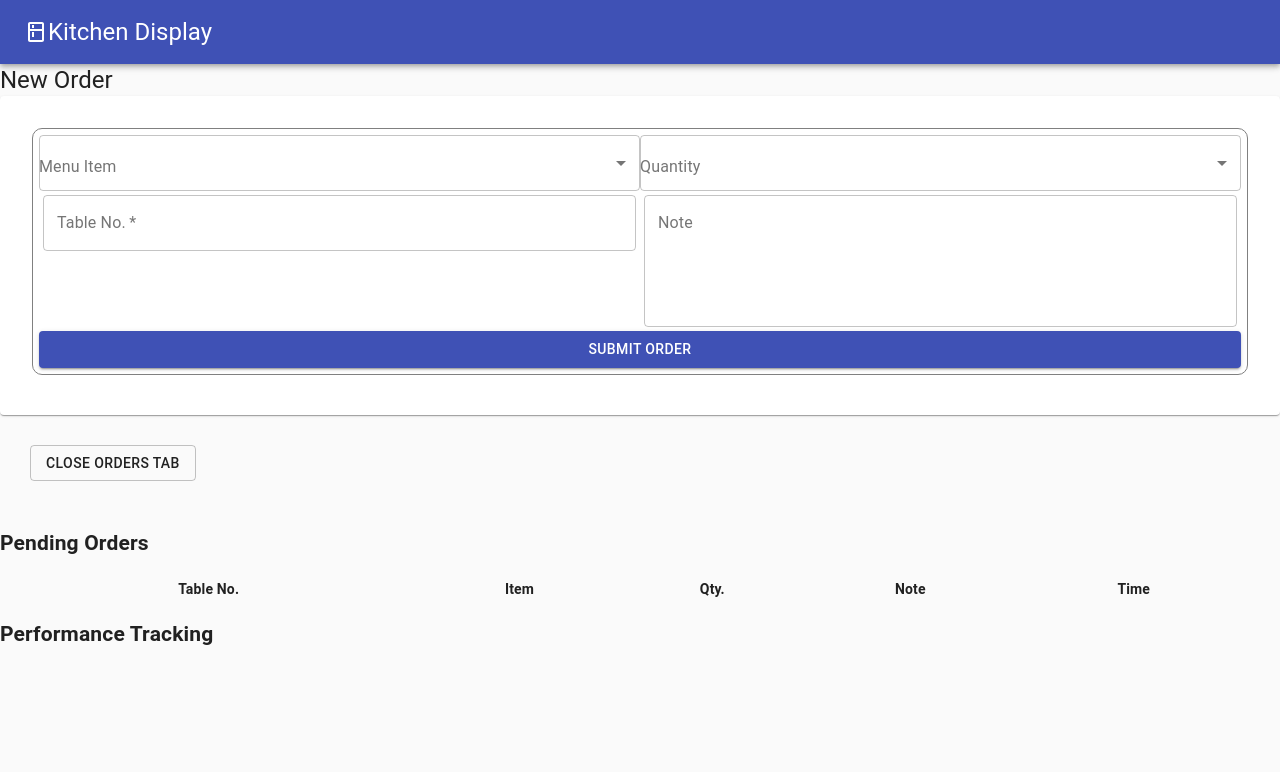
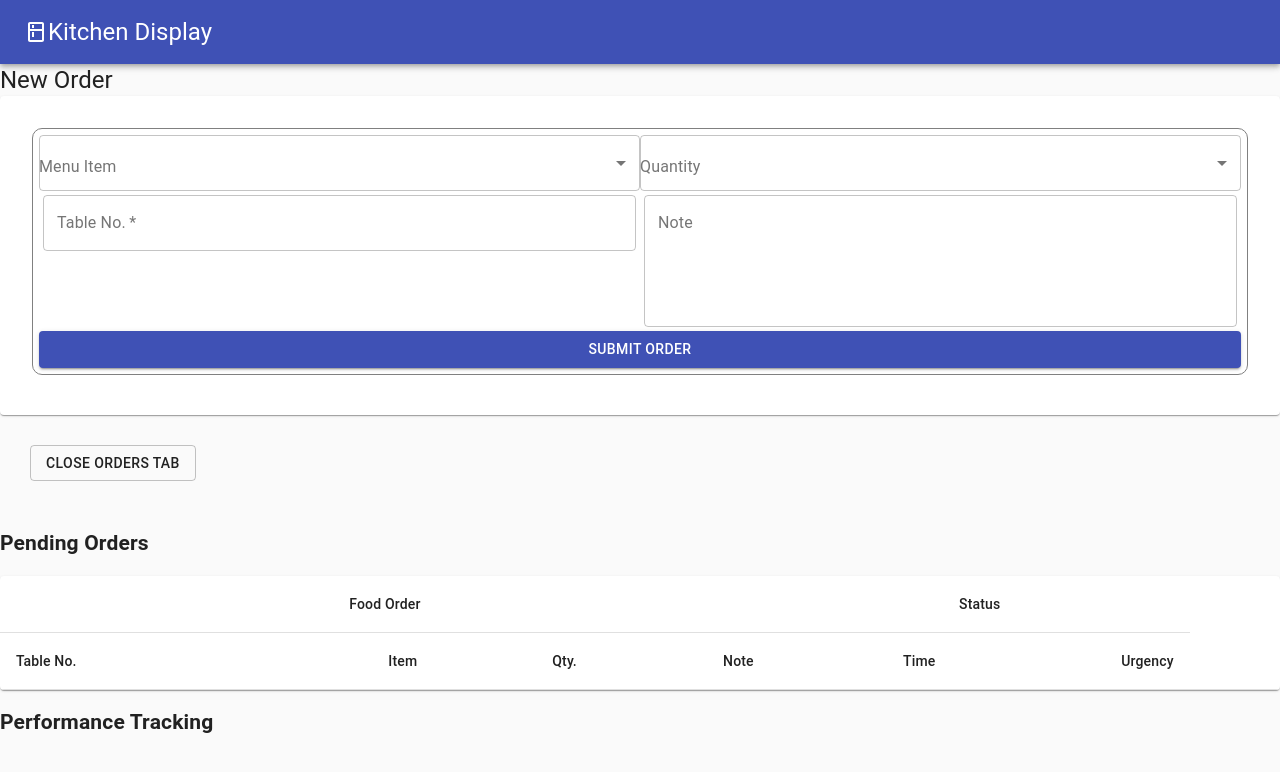
Before and after one commit to j-rob16/kitchen-display, a React (Create React App) app: page / in a window 1280 px wide. Shown: the top 772 px of the page. Built offline with nearby package versions, Linux system fonts and the light colour scheme.

Commit message:
materialui table added

```diff
--- a/src/components/pendingOrders/OrderTable.js
+++ b/src/components/pendingOrders/OrderTable.js
@@ -1,6 +1,8 @@
 import React, {useState} from "react";
 
-import { Table, TableContainer } from './PendingOrdersStyles';
+import {Button, Paper, Table, TableBody, TableCell, TableContainer, TableHead, TableRow } from "@material-ui/core"
+
+// import { Table, TableContainer } from './PendingOrdersStyles';
 
 function OrderTable({orders, completeOrder}) {
 
@@ -11,38 +13,59 @@ function OrderTable({orders, completeOrder}) {
   }
 
   const orderRow = orders.map((order, index) => {
+
+    // const status = () => {
+    //   color = "";
+    //   if (order.time > 30) {
+    //     color = 'red';
+    //   } else if (15 < order.time <= 30) {
+    //     color = 'yellow';
+    //   } else {
+    //     color = 'red';
+    //   }
+    //   return color;
+    // }
+
     if (order.pending) {
       return (
-        <tr key={index}>
-          <td>{order.table_no}</td>
-          <td>{order.item}</td>
-          <td>{order.quantity}</td>
-          <td>{order.note}</td>
-          <td>{order.time}</td>
-          <td>status</td>
-          <td><button value="false" onClick={handleComplete}>Complete Order</button></td>
-        </tr>
+        <TableRow key={index}>
+          <TableCell align="right">{order.table_no}</TableCell>
+          <TableCell align="right">{order.item}</TableCell>
+          <TableCell align="right">{order.quantity}</TableCell>
+          <TableCell align="right">{order.note}</TableCell>
+          <TableCell align="right">{order.time}</TableCell>
+          <TableCell align="right">status</TableCell>
+          <TableCell align="right"><Button variant="outlined" value="false" onClick={handleComplete}>Complete Order</Button></TableCell>
+        </TableRow>
       )
     }
   })
 
   return (
-    <TableContainer>
-      <Table>
-        <thead>
-          <tr>
-            <th>Table No.</th>
-            <th>Item</th>
-            <th>Qty.</th>
-            <th>Note</th>
-            <th>Time</th>
-            <th></th>
-            <th></th>
-          </tr>
-        </thead>
-        <tbody>
+    <TableContainer component={Paper}>
+      <Table sx={{ minWidth: 650 }} aria-label="simple table">
+        <TableHead>
+          <TableRow>
+            <TableCell align="center" colSpan={4}>
+              Food Order
+            </TableCell>
+            <TableCell align="center" colSpan={2}>
+              Status
+            </TableCell>
+          </TableRow>
+          <TableRow>
+            <TableCell>Table No.</TableCell>
+            <TableCell align="right">Item</TableCell>
+            <TableCell align="right">Qty.</TableCell>
+            <TableCell align="right">Note</TableCell>
+            <TableCell align="right">Time</TableCell>
+            <TableCell align="right">Urgency</TableCell>
+            <TableCell align="right"></TableCell>
+          </TableRow>
+        </TableHead>
+        <TableBody>
           {orderRow}
-        </tbody>
+        </TableBody>
       </Table>
     </TableContainer>
   )
--- a/src/components/pendingOrders/Timer.js
+++ b/src/components/pendingOrders/Timer.js
@@ -1,6 +1,6 @@
 import React, {useEffect, useState} from "react";
 
-function Timer() {
+function Timer({getTime}) {
 
 const [time, setTime] = useState(0);
 const [timerOn, setTimerOn] = useState(true);
@@ -12,6 +12,7 @@ useEffect(() => {
   interval = setInterval(() => {
     setTime(prevTime => prevTime + 10)
   }, 10)
+  getTime(time)
   } else {
   clearInterval(interval)
   }
--- a/src/containers/App.js
+++ b/src/containers/App.js
@@ -17,7 +17,7 @@ function App() {
 
   const updateOrders = (order) => {
     const copiedOrders = [...orders];
-    order.time = <Timer />;
+    order.timer = <Timer getTime={(time) => order.time = time}/>;
     order.id = orders.length + 1;
     copiedOrders.push(order);
     setOrders(copiedOrders);
```
